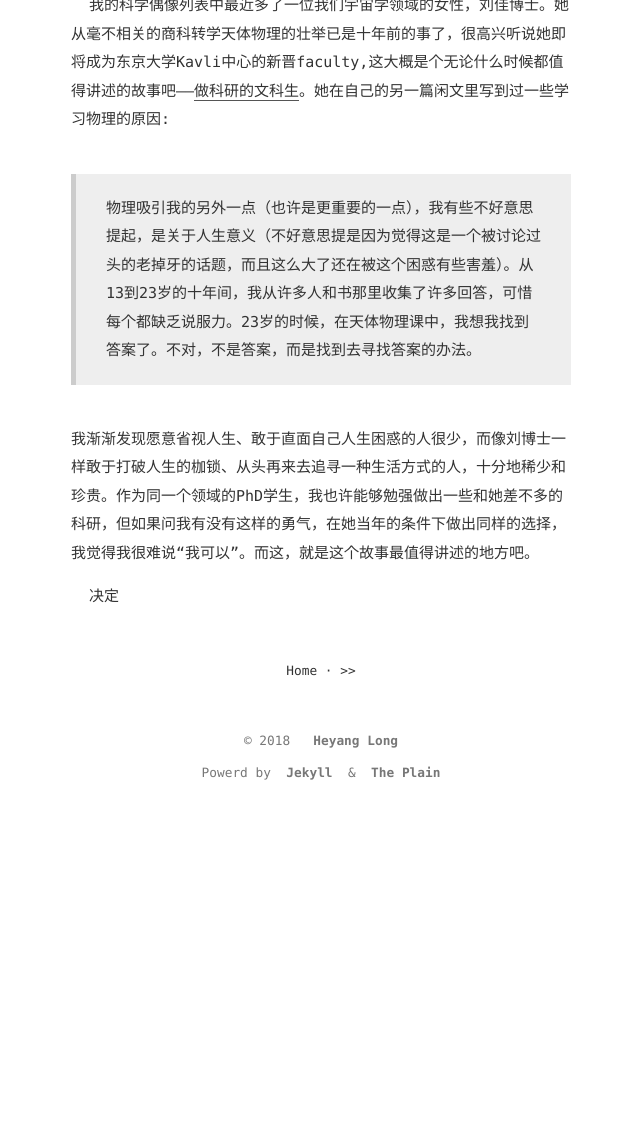
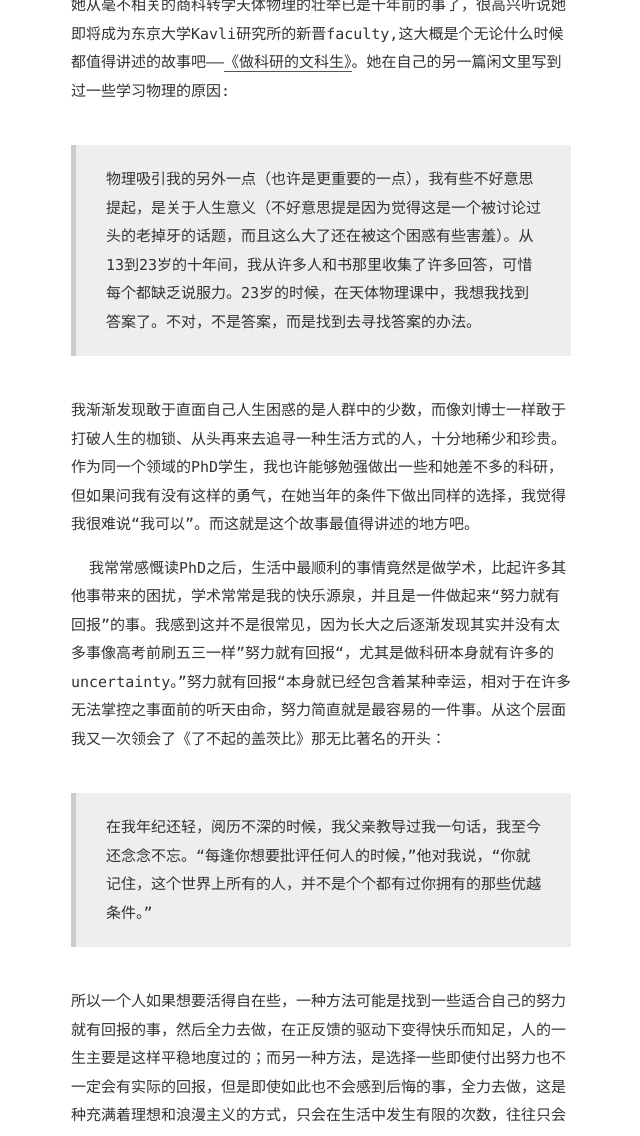
Before and after one commit to CosmoSheep/CosmoSheep.github.io, a Jekyll site: the page built from _posts/2021-8-29-sheep-philosophy.md, in a window 1280 px wide and 1400 px high, scrolled down 997 px, cut to the strip 264-1400 px from the top of the window. Shown: the whole strip, without its empty margins (319-959 px from the left). Built offline with Jekyll 4.4.1, drawn with Linux system fonts in a browser that asks for light colours; before the commit the page ends 2093 px from its top, so only the background shows below that; some of the changed text lies outside the part shown.

Commit message:
update blog

```diff
--- a/_posts/2021-8-29-sheep-philosophy.md
+++ b/_posts/2021-8-29-sheep-philosophy.md
@@ -4,14 +4,17 @@ title: 羊生思考的更新
 updated: 2021-08-28 23:24
 ---
 
-&emsp;&emsp;疫情一年多经历了不少事，步入PhD第四年，对羊生的思考密度在最近又达到了一个峰值。觉得现在的我自我认识与十几岁的我十分不同了，也与三年前刚从南大毕业时多了更多维度的感知。觉得也许可以久违地动个笔，就当把这个时刻的一些状态和想法像切片一样保留下来吧。本文涉及方方面面的感受和想法，所以可能有些混乱和无序。
+&emsp;&emsp;疫情一年多经历了不少事，步入PhD第四年，对羊生的思考密度在最近又达到了一个峰值。觉得现在的我自我认识与十几岁的我十分不同了，也与三年前刚从南大毕业时多了更多维度的感知。觉得也许可以久违地动个笔，就当把这个时刻的一些状态和想法像切片一样保留下来吧。
 
 &emsp;&emsp;最近我的科学偶像的史蒂芬·温伯格爷爷去世了，知道这事当晚很难入眠。温伯格是对年轻时的我影响最大的当代物理学家，我觉得他像物理学的骑士，在乡间吟诵古老的诗歌，淌过最湍急的水流，携无锋的重剑挑战最邪恶的巨龙，至死不渝。打开老人家的publication profile，最后一本是今年4月出版的科学史著作《Foundations of Modern Physics》，今年和去年，仍在粒子物理理论的第一线发表论文。温伯格的科普著作里描绘的理论物理学图景实在太简约优美和激动人心，以至于很多和我一样的年轻人义无反顾地投入到这项事业中。很多年过去了，当我已经是个弱小疲惫又迷茫的adult PhD，问自己路在何方的时候，常常发现自己内心仍然隐秘地向往着，像温伯格与其他许多物理学家那样，以一种非常纯粹的方式生活。斯人已逝，世界物理领军人物，粒子物理理论的集大成者，教育家，科普作家，诺贝尔奖得主，Steven Weinberg以最光辉与典范的方式过完了作为物理学家的一生，我对他有诸多的不舍。温爷爷去世后，在Austin的聪姐终于想起来寄来三年前约好的温伯格亲笔签名的量子场论。我感觉世上并不真的存在武侠小说里写的武功秘籍，最宝贵的知识都公开且并不昂贵。成为武林高手的捷径就是最朴实地练好一招一式，然而真正用心修炼的人却是极少极少，就比如说静下心来啃完温伯格的QFT。
 ![温伯格亲笔签名的QFT](/assets/img/qft.jpeg)
 
-&emsp;&emsp;我的科学偶像列表中最近多了一位我们宇宙学领域的女性，刘佳博士。她从毫不相关的商科转学天体物理的壮举已是十年前的事了，很高兴听说她即将成为东京大学Kavli中心的新晋faculty,这大概是个无论什么时候都值得讲述的故事吧——<a target="_blank" href="https://mp.weixin.qq.com/s/Yki8pehyj36S8Iw19pf_Og" >做科研的文科生</a>。她在自己的另一篇闲文里写到过一些学习物理的原因:
+&emsp;&emsp;我的科学偶像列表中最近多了一位我们宇宙学领域的女性——刘佳博士。她从毫不相关的商科转学天体物理的壮举已是十年前的事了，很高兴听说她即将成为东京大学Kavli研究所的新晋faculty,这大概是个无论什么时候都值得讲述的故事吧——<a target="_blank" href="https://mp.weixin.qq.com/s/Yki8pehyj36S8Iw19pf_Og" >《做科研的文科生》</a>。她在自己的另一篇闲文里写到过一些学习物理的原因:
 >物理吸引我的另外一点（也许是更重要的一点），我有些不好意思提起，是关于人生意义（不好意思提是因为觉得这是一个被讨论过头的老掉牙的话题，而且这么大了还在被这个困惑有些害羞）。从13到23岁的十年间，我从许多人和书那里收集了许多回答，可惜每个都缺乏说服力。23岁的时候，在天体物理课中，我想我找到答案了。不对，不是答案，而是找到去寻找答案的办法。
 
-我渐渐发现愿意省视人生、敢于直面自己人生困惑的人很少，而像刘博士一样敢于打破人生的枷锁、从头再来去追寻一种生活方式的人，十分地稀少和珍贵。作为同一个领域的PhD学生，我也许能够勉强做出一些和她差不多的科研，但如果问我有没有这样的勇气，在她当年的条件下做出同样的选择，我觉得我很难说“我可以”。而这，就是这个故事最值得讲述的地方吧。
+我渐渐发现敢于直面自己人生困惑的是人群中的少数，而像刘博士一样敢于打破人生的枷锁、从头再来去追寻一种生活方式的人，十分地稀少和珍贵。作为同一个领域的PhD学生，我也许能够勉强做出一些和她差不多的科研，但如果问我有没有这样的勇气，在她当年的条件下做出同样的选择，我觉得我很难说“我可以”。而这就是这个故事最值得讲述的地方吧。
 
-&emsp;&emsp;决定
+&emsp;&emsp;我常常感慨读PhD之后，生活中最顺利的事情竟然是做学术，比起许多其他事带来的困扰，学术常常是我的快乐源泉，并且是一件做起来“努力就有回报”的事。我感到这并不是很常见，因为长大之后逐渐发现其实并没有太多事像高考前刷五三一样”努力就有回报“，尤其是做科研本身就有许多的uncertainty。”努力就有回报“本身就已经包含着某种幸运，相对于在许多无法掌控之事面前的听天由命，努力简直就是最容易的一件事。从这个层面我又一次领会了《了不起的盖茨比》那无比著名的开头：
+>在我年纪还轻，阅历不深的时候，我父亲教导过我一句话，我至今还念念不忘。“每逢你想要批评任何人的时候，”他对我说，“你就记住，这个世界上所有的人，并不是个个都有过你拥有的那些优越条件。”
+
+所以一个人如果想要活得自在些，一种方法可能是找到一些适合自己的努力就有回报的事，然后全力去做，在正反馈的驱动下变得快乐而知足，人的一生主要是这样平稳地度过的；而另一种方法，是选择一些即使付出努力也不一定会有实际的回报，但是即使如此也不会感到后悔的事，全力去做，这是种充满着理想和浪漫主义的方式，只会在生活中发生有限的次数，往往只会因为理想与爱。
```
Also changed, not shown: _posts/2018-07-12-the_long_goodbye.md (+1 -2 lines), 5 other files.
